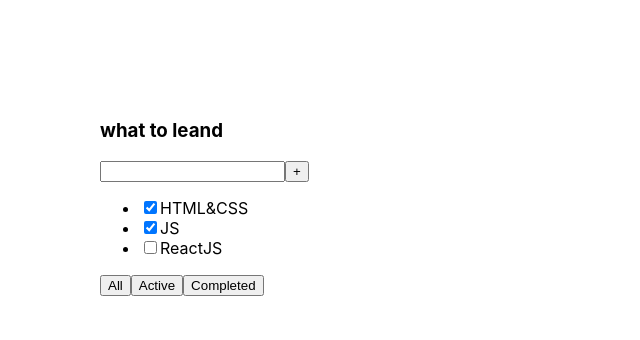
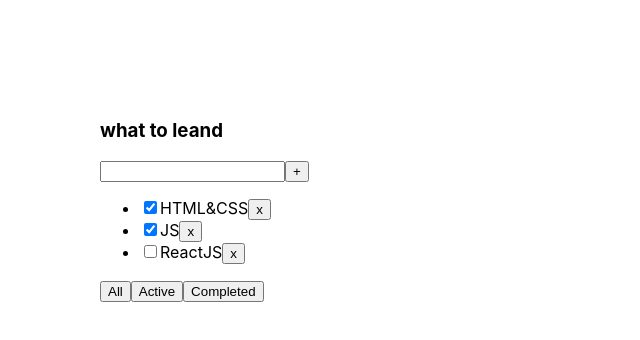
Before and after one commit to umedjankabiri/todolist, a React (Vite) app: page / in a window 1280 px wide. Shown: the top 340 px of the page, without its empty margins (0-640 px from the left). Built offline with nearby package versions, Linux system fonts and the light colour scheme.

Commit message:
created Button "x" for remove tasks added callback function "onClickRemoveTask" for "x" Button

```diff
--- a/src/common/components/Todolist/Todolist.tsx
+++ b/src/common/components/Todolist/Todolist.tsx
@@ -4,13 +4,17 @@ import {FC} from "react";
 
 export const Todolist: FC<TodolistProps> = (props) => {
     const mappedTasks = props.tasks.map(task => {
+        const onClickRemoveTask = () => props.removeTask(task.id)
+
         return (
             <li key={task.id}>
                 <input type="checkbox" checked={task.isDone} />
                 <span>{task.title}</span>
+                <Button title={"x"} onClick={onClickRemoveTask} />
             </li>
         )
     })
+
 
     return (
         <div>
@@ -23,7 +27,7 @@ export const Todolist: FC<TodolistProps> = (props) => {
                 { props.tasks.length > 0 ? mappedTasks : <span>No tasks</span> }
             </ul>
             <div>
-                <Button title={"All"} />
+                <Button title={"All"}/>
                 <Button title={"Active"}/>
                 <Button title={"Completed"}/>
             </div>
```
